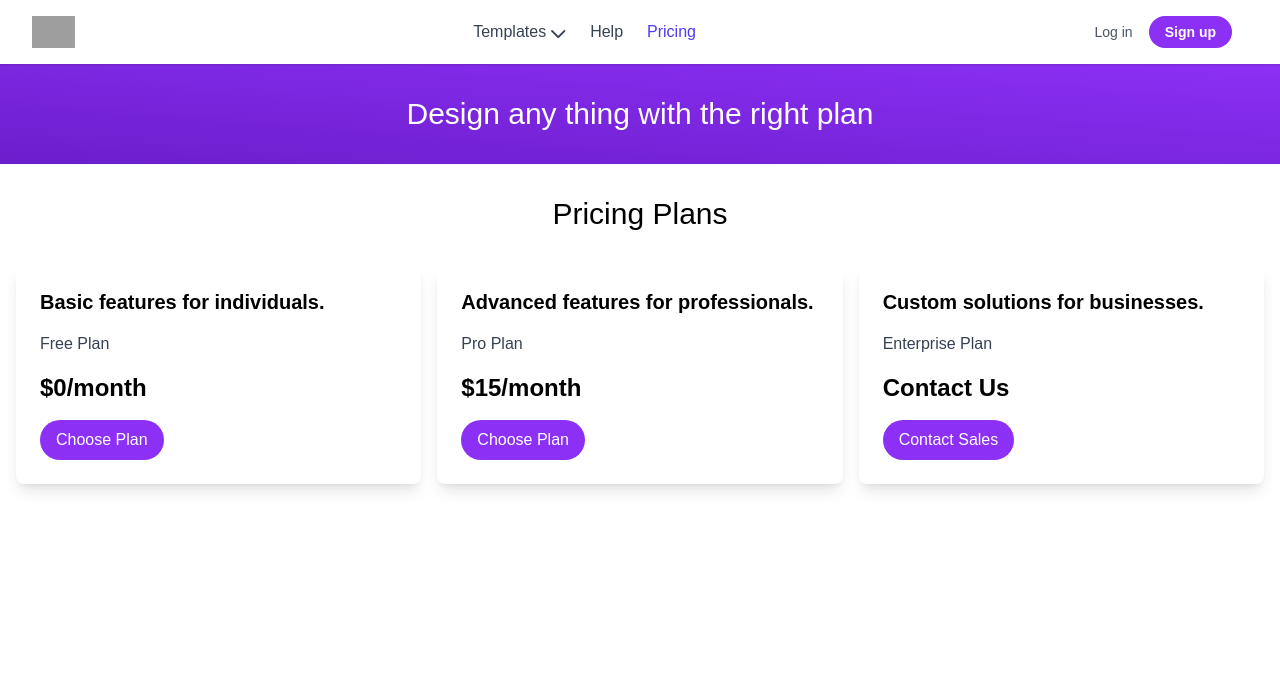
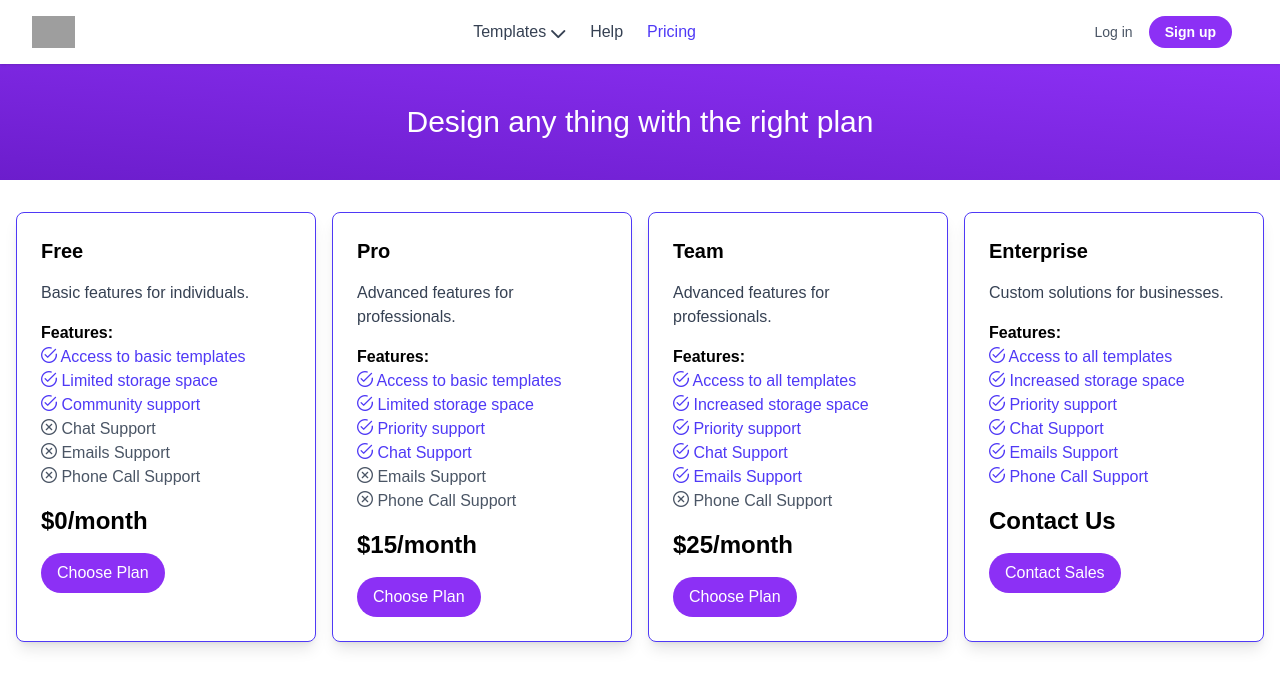
Before and after one commit to shahinamen/canva-clone, a Vue app: page /pricing in a window 1280 px wide. Shown: the top 688 px of the page. Built offline with nearby package versions, Linux system fonts and the light colour scheme; grey boxes are pictures that could not be loaded.

Commit message:
pricing page adding

```diff
--- a/src/views/PricingView.vue
+++ b/src/views/PricingView.vue
@@ -2,25 +2,70 @@
 import { ref } from 'vue';
 const card = [
     {
-        title: 'Free Plan',
+        id: 1,
+        title: 'Free',
         description: 'Basic features for individuals.',
         price: '$0/month',
+        buttonText: 'Choose Plan',
+        features: {
+            feature1: '<li class="text-indigo-600"><i class="pi pi-check-circle"></i> Access to basic templates</li>',
+            feature2: '<li class="text-indigo-600"><i class="pi pi-check-circle"></i> Limited storage space</li>',
+            feature3: '<li class="text-indigo-600"><i class="pi pi-check-circle"></i> Community support</li>',
+            feature4: '<li class="text-gray-600"><i class="pi pi-times-circle"></i> Chat Support</li>',
+            feature5: '<li class="text-gray-600"><i class="pi pi-times-circle"></i> Emails Support</li>',
+            feature6: '<li class="text-gray-600"><i class="pi pi-times-circle"></i> Phone Call Support</li>',
+        },
+        primaryBgColor: '#8C30F5',
+        secondaryBgColor: '#6c1dcc'
+    },
+    {
+        id: 2,
+        title: 'Pro',
+        description: 'Advanced features for professionals.',
+        price: '$15/month',
+        features: {
+           feature1: '<li class="text-indigo-600"><i class="pi pi-check-circle"></i> Access to basic templates</li>',
+            feature2: '<li class="text-indigo-600"><i class="pi pi-check-circle"></i> Limited storage space</li>',
+            feature3: '<li class="text-indigo-600"><i class="pi pi-check-circle"></i> Priority support</li>',
+            feature4: '<li class="text-indigo-600"><i class="pi pi-check-circle"></i> Chat Support</li>',
+            feature5: '<li class="text-gray-600"><i class="pi pi-times-circle"></i> Emails Support</li>',
+            feature6: '<li class="text-gray-600"><i class="pi pi-times-circle"></i> Phone Call Support</li>',
+
+        },
         buttonText: 'Choose Plan',
         primaryBgColor: '#8C30F5',
         secondaryBgColor: '#6c1dcc'
     },
     {
-        title: 'Pro Plan',
+        id: 3,
+        title: 'Team',
         description: 'Advanced features for professionals.',
-        price: '$15/month',
+        price: '$25/month',
+        features: {
+            feature1: '<li class="text-indigo-600"><i class="pi pi-check-circle"></i> Access to all templates</li>',
+            feature2: '<li class="text-indigo-600"><i class="pi pi-check-circle"></i> Increased storage space</li>',
+            feature3: '<li class="text-indigo-600"><i class="pi pi-check-circle"></i> Priority support</li>',
+            feature4: '<li class="text-indigo-600"><i class="pi pi-check-circle"></i> Chat Support</li>',
+            feature5: '<li class="text-indigo-600"><i class="pi pi-check-circle"></i> Emails Support</li>',
+            feature6: '<li class="text-gray-600"><i class="pi pi-times-circle"></i> Phone Call Support</li>',
+        },
         buttonText: 'Choose Plan',
         primaryBgColor: '#8C30F5',
         secondaryBgColor: '#6c1dcc'
     },
     {
-        title: 'Enterprise Plan',
+        id: 4,
+        title: 'Enterprise',
         description: 'Custom solutions for businesses.',
         price: 'Contact Us',
+        features: {
+            feature1: '<li class="text-indigo-600"><i class="pi pi-check-circle"></i> Access to all templates</li>',
+            feature2: '<li class="text-indigo-600"><i class="pi pi-check-circle"></i> Increased storage space</li>',
+            feature3: '<li class="text-indigo-600"><i class="pi pi-check-circle"></i> Priority support</li>',
+            feature4: '<li class="text-indigo-600"><i class="pi pi-check-circle"></i> Chat Support</li>',
+            feature5: '<li class="text-indigo-600"><i class="pi pi-check-circle"></i> Emails Support</li>',
+            feature6: '<li class="text-indigo-600"><i class="pi pi-check-circle"></i> Phone Call Support</li>',
+        },
         buttonText: 'Contact Sales',
         primaryBgColor: '#8C30F5',
         secondaryBgColor: '#6c1dcc'
@@ -29,16 +74,26 @@ const card = [
 </script>
 <template>
     <div class="flex flex-col items-center justify-center bg-gradient-to-bl from-[#8C30F5] to-[#6c1dcc] text-white">
-        <h1 class="text-2xl py-8 md:text-3xl fw-bold">Design any thing with the right plan</h1>
+        <h1 class="text-2xl py-10 md:text-3xl fw-bold">Design any thing with the right plan</h1>
     </div>
-    <div>
-        <h2 class="text-3xl text-center py-8">Pricing Plans</h2>
-        <div class="grid grid-cols-1 md:grid-cols-3 gap-4 px-4">
-            <div v-for="item in card" :key="item.title" class="bg-white p-6 rounded-lg shadow-lg">
-                <h3 class="text-xl font-semibold mb-4">{{ item.description }}</h3>
-                <p class="text-gray-700 mb-4">{{ item.title }}</p>
+    <div class="mt-8 mb-8">
+        <div class="grid grid-cols-1 md:grid-cols-4 gap-4 px-4">
+            <div v-for="item in card" :key="item.title" class="bg-white p-6 rounded-lg shadow-lg border-indigo-600 border-1 hover:border-black cursor-pointer">
+                <h3 class="text-xl font-semibold mb-4">{{ item.title }}</h3>
+                <p class="text-gray-700 mb-4">{{ item.description }}</p>
+                <p class="mb-4">
+                    <span class="font-bold">Features:</span>
+                    <ul>
+                        <li v-html="item.features.feature1"></li>
+                        <li v-html="item.features.feature2"></li>
+                        <li v-html="item.features.feature3"></li>
+                        <li v-html="item.features.feature4"></li>
+                        <li v-html="item.features.feature5"></li>
+                        <li v-html="item.features.feature6"></li>
+                    </ul>
+                </p>
                 <p class="text-2xl font-bold mb-4">{{ item.price }}</p>
-                <button class="bg-[#8C30F5] hover:bg-[#6c1dcc] text-white px-4 py-2 rounded-full">{{ item.buttonText }}</button>
+                <button class="bg-[#8C30F5] hover:bg-[#6c1dcc] text-white px-4 py-2 rounded-full right-0 cursor-pointer">{{ item.buttonText }}</button>
             </div>
         </div>
     </div>
```
